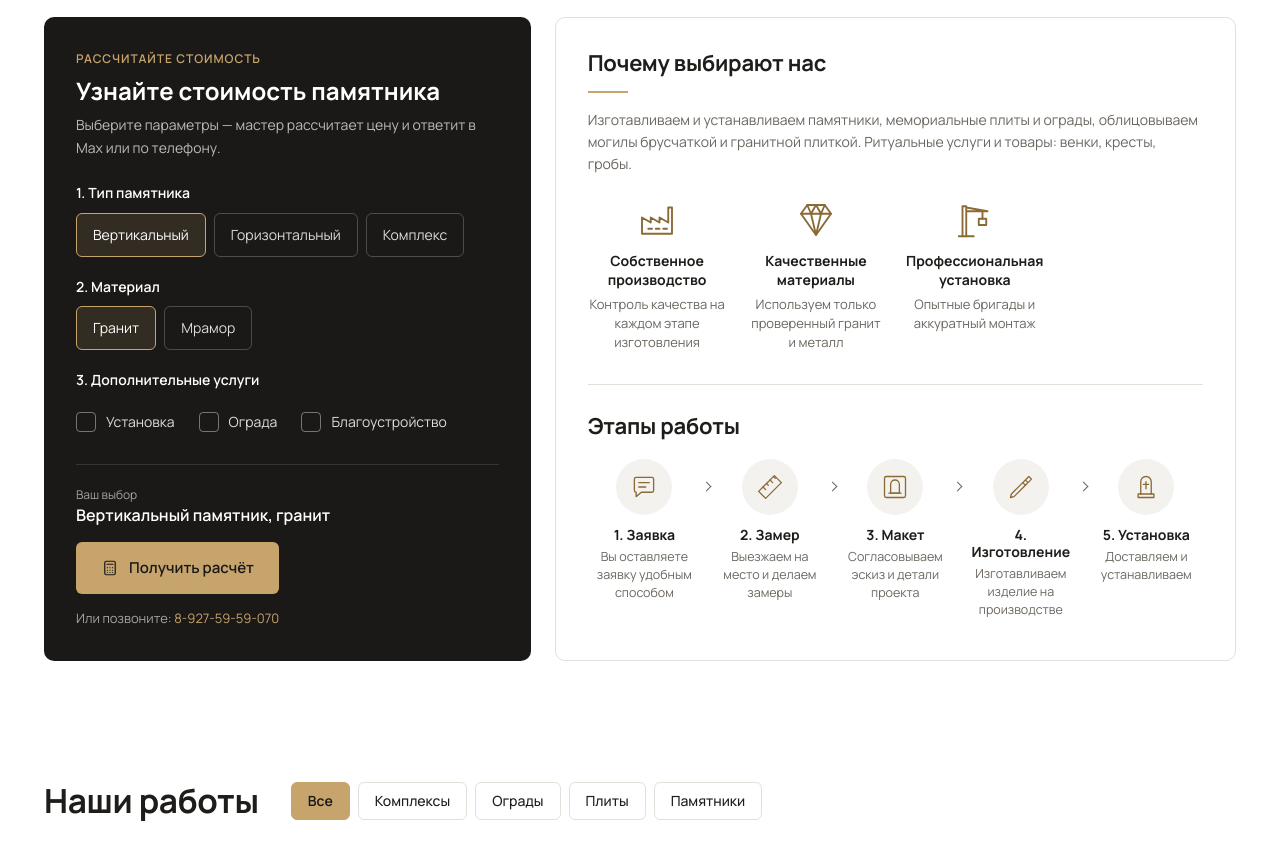
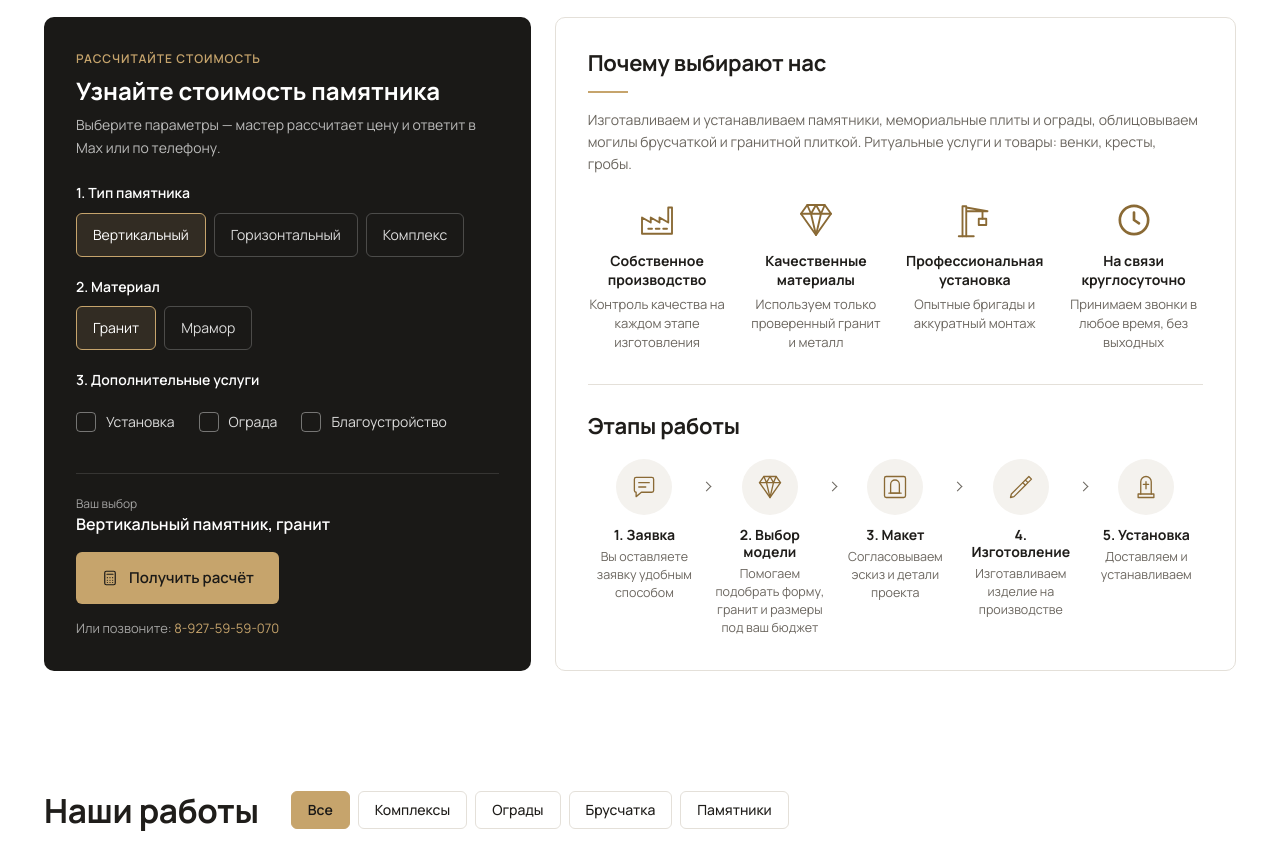
Before and after one commit to ippon09/rent, a PHP site: page / in a window 1280 px wide. Shown: the part 1170-2012 px from the top of the page. Run offline with PHP 8.4, Linux system fonts and the light colour scheme; some libraries are stand-ins or nearby versions.

Commit message:
правки

```diff
--- a/index.php
+++ b/index.php
@@ -77,7 +77,7 @@ $workFilters = [
     'all' => 'Все',
     'complex' => 'Комплексы',
     'fence' => 'Ограды',
-    'plate' => 'Плиты',
+    'plate' => 'Брусчатка',
     'monument' => 'Памятники',
 ];
 $works = [
@@ -318,6 +318,11 @@ foreach ($allWorks as $i => $src) {
                             <h3 class="why-item__title">Профессиональная установка</h3>
                             <p class="why-item__text">Опытные бригады и аккуратный монтаж</p>
                         </li>
+                        <li class="why-item">
+                            <svg class="why-item__icon" aria-hidden="true"><use href="icons/sprite.svg#clock"></use></svg>
+                            <h3 class="why-item__title">На связи круглосуточно</h3>
+                            <p class="why-item__text">Принимаем звонки в любое время, без выходных</p>
+                        </li>
                     </ul>
                 </div>
 
@@ -330,9 +335,9 @@ foreach ($allWorks as $i => $src) {
                             <p class="step__text">Вы оставляете заявку удобным способом</p>
                         </li>
                         <li class="step">
-                            <span class="step__icon"><svg aria-hidden="true"><use href="icons/sprite.svg#ruler"></use></svg></span>
-                            <h3 class="step__title">2. Замер</h3>
-                            <p class="step__text">Выезжаем на место и делаем замеры</p>
+                            <span class="step__icon"><svg aria-hidden="true"><use href="icons/sprite.svg#stone"></use></svg></span>
+                            <h3 class="step__title">2. Выбор модели</h3>
+                            <p class="step__text">Помогаем подобрать форму, гранит и размеры под ваш бюджет</p>
                         </li>
                         <li class="step">
                             <span class="step__icon"><svg aria-hidden="true"><use href="icons/sprite.svg#sketch"></use></svg></span>
@@ -440,8 +445,8 @@ foreach ($allWorks as $i => $src) {
                     <p class="stat__text"><strong>Бесплатно</strong> эскиз и расчёт стоимости</p>
                 </li>
                 <li class="stat">
-                    <img class="stat__icon" src="icons/hands-icon.png" alt="" width="56" height="56" loading="lazy">
-                    <p class="stat__text"><strong>Работаем</strong> по договору</p>
+                    <svg class="stat__icon" aria-hidden="true"><use href="icons/sprite.svg#clock"></use></svg>
+                    <p class="stat__text"><strong>Круглосуточно</strong> на связи</p>
                 </li>
             </ul>
         </div>
--- a/style.css
+++ b/style.css
@@ -2277,6 +2277,7 @@ a.site-nav__phone-link:hover {
     height: 56px;
     object-fit: contain;
     flex-shrink: 0;
+    color: var(--gold);
 }
 
 .stat__text {
```
Also changed, not shown: icons/sprite.svg.
